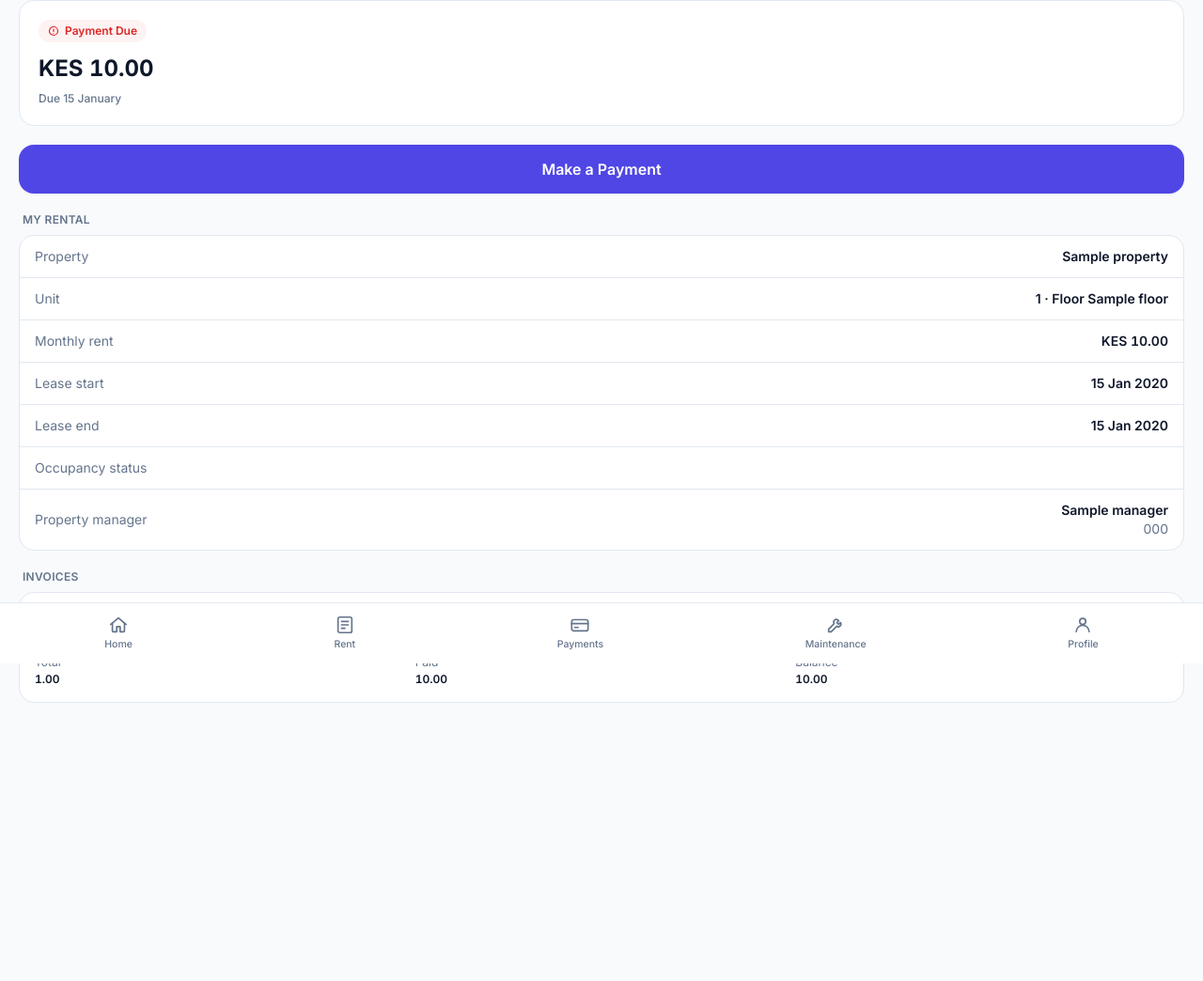
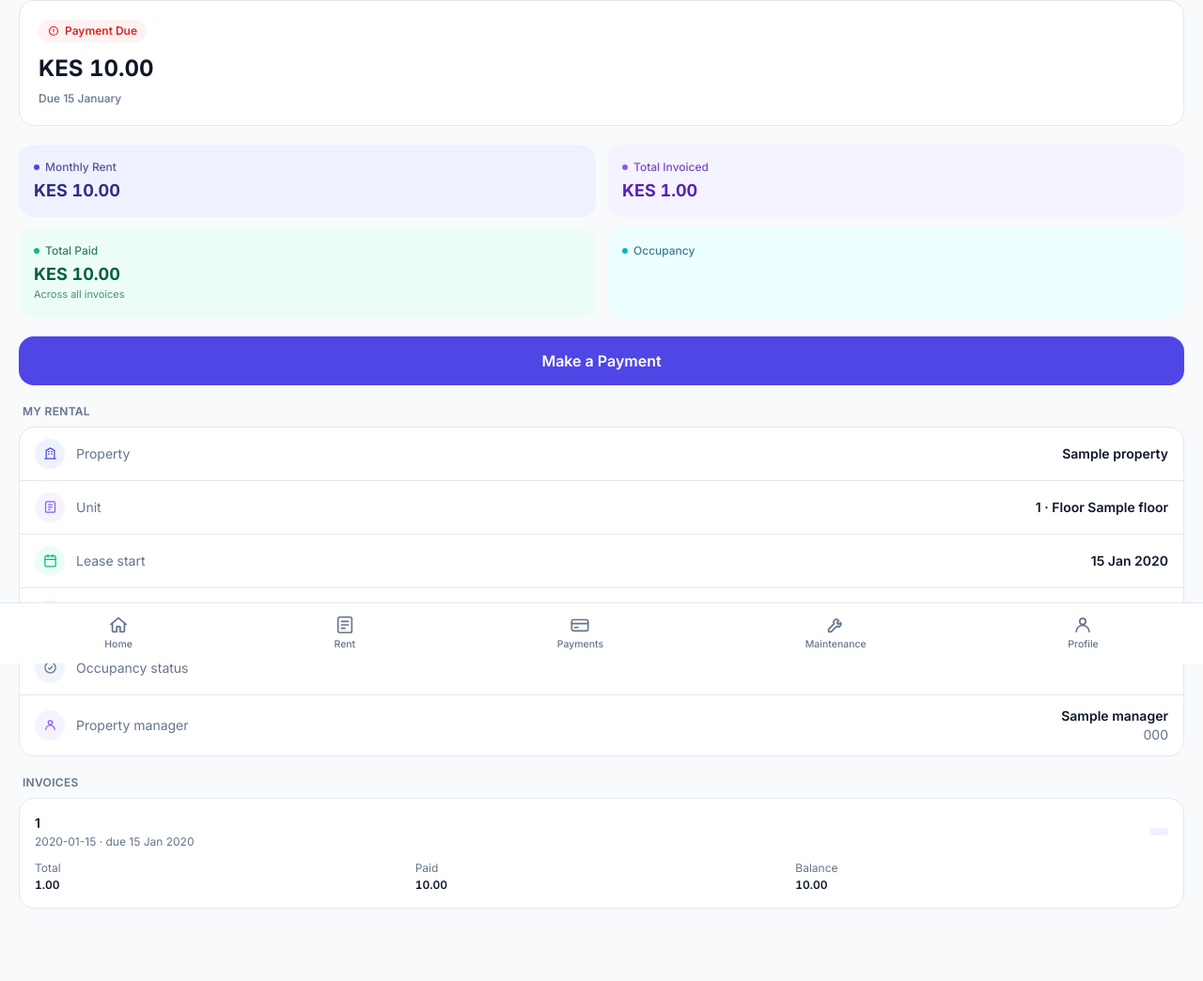
Before and after one commit to learninghub44/new-rental-management-system, a Python web app: template app/templates/tenant/rent.html in a window 1280 px wide. Shown: the part 94-1138 px from the top of the page at 94% size. Before the commit the page ends 842 px from the top, so only its background shows below. Run offline with Jinja, Linux system fonts and the light colour scheme; the template is opened without the code that fills it: most values are stand-ins (such as "Sample title", 1, 10 or a date in 2020); some libraries are stand-ins or nearby versions.

Commit message:
Extend fintech metric-card system to Rent, Maintenance, Profile
Home already had the colored metric-card grid; the other tenant pages
were still plain white cards/rows. Brings them in line:

- rent.html: colored metric row (Monthly Rent/indigo, Deposit or
  Total Invoiced/purple, Total Paid/green, Total Invoiced or
  Occupancy/cyan) above the existing rent-status card. 'My Rental'
  detail rows now each get a small tinted icon (property, unit,
  lease dates, occupancy, manager) instead of plain text rows.
- maintenance.html: new Open/In Progress/Resolved summary row (indigo/
  amber/green) computed from the tenant's own requests list, only
  shown when there's at least one request.
- profile.html: Account Status and Monthly Rent as colored cards
  (status color follows tenant state: active=green, inactive=amber,
  moved out/blacklisted=red); 'My Rental' link now has a tinted icon
  instead of a bare arrow row.

All values come from data already passed into these routes (or a
Jinja sum() over the existing invoices/requests lists) - no fake or
hardcoded figures.

Verified with standalone Jinja2 renders across populated, empty, and
edge-case fixtures (no lease, no invoices, no requests, inactive
tenant, missing deposit) for all three templates.

```diff
--- a/app/templates/tenant/rent.html
+++ b/app/templates/tenant/rent.html
@@ -12,7 +12,18 @@
   <main class="px-5 space-y-5">
 
     {% set monthly_rent = tenant.monthly_rent or (lease.rent_amount if lease else 0) %}
+    {% set deposit_amt = tenant.deposit if tenant.deposit else (lease.deposit if lease else 0) %}
+    {% set total_invoiced = invoices|sum(attribute='total_amount') if invoices else 0 %}
+    {% set total_invoice_paid = invoices|sum(attribute='paid_amount') if invoices else 0 %}
+
     {{ tp.rent_status_card(balance, next_invoice, monthly_rent) }}
+
+    <div class="grid grid-cols-2 gap-3">
+      {{ tp.metric_card("Monthly Rent", tp.money(monthly_rent), "rent") }}
+      {{ tp.metric_card("Deposit", tp.money(deposit_amt), "next") if deposit_amt else tp.metric_card("Total Invoiced", tp.money(total_invoiced), "next") }}
+      {{ tp.metric_card("Total Paid", tp.money(total_invoice_paid), "success", "Across all invoices") }}
+      {{ tp.metric_card("Total Invoiced", tp.money(total_invoiced), "year") if deposit_amt else tp.metric_card("Occupancy", (lease.status.value|title if lease else "—"), "year") }}
+    </div>
 
     <a href="/tenant/payments?start=1" class="flex items-center justify-center gap-2 w-full bg-tp-primary hover:bg-tp-primarydark active:scale-[0.99] transition-all text-white font-semibold py-3.5 rounded-2xl shadow-sm">
       Make a Payment
@@ -23,44 +34,52 @@
       {% if property or unit or lease %}
       <div class="rounded-2xl bg-white border border-tp-border divide-y divide-tp-border overflow-hidden">
         {% if property %}
-        <div class="flex items-center justify-between px-4 py-3">
-          <span class="text-sm text-tp-muted">Property</span>
+        <div class="flex items-center gap-3 px-4 py-3">
+          <div class="w-8 h-8 rounded-full bg-[#EEF2FF] flex items-center justify-center shrink-0">
+            <svg width="15" height="15" viewBox="0 0 24 24" fill="none" stroke="#4F46E5" stroke-width="2" stroke-linecap="round" stroke-linejoin="round"><path d="M3 21h18M5 21V7l7-4 7 4v14M9 9h1M9 13h1M14 9h1M14 13h1" /></svg>
+          </div>
+          <span class="text-sm text-tp-muted flex-1">Property</span>
           <span class="text-sm font-semibold text-tp-ink text-right">{{ property.name }}</span>
         </div>
         {% endif %}
         {% if unit %}
-        <div class="flex items-center justify-between px-4 py-3">
-          <span class="text-sm text-tp-muted">Unit</span>
+        <div class="flex items-center gap-3 px-4 py-3">
+          <div class="w-8 h-8 rounded-full bg-[#F5F3FF] flex items-center justify-center shrink-0">
+            <svg width="15" height="15" viewBox="0 0 24 24" fill="none" stroke="#8B5CF6" stroke-width="2" stroke-linecap="round" stroke-linejoin="round"><rect x="4" y="3" width="16" height="18" rx="2" /><path d="M9 8h6M9 12h6M9 16h3" /></svg>
+          </div>
+          <span class="text-sm text-tp-muted flex-1">Unit</span>
           <span class="text-sm font-semibold text-tp-ink">{{ unit.unit_number }}{% if unit.floor %} · Floor {{ unit.floor }}{% endif %}</span>
         </div>
         {% endif %}
-        <div class="flex items-center justify-between px-4 py-3">
-          <span class="text-sm text-tp-muted">Monthly rent</span>
-          <span class="text-sm font-semibold text-tp-ink tabular-nums">{{ tp.money(monthly_rent) }}</span>
-        </div>
-        {% if tenant.deposit or (lease and lease.deposit) %}
-        <div class="flex items-center justify-between px-4 py-3">
-          <span class="text-sm text-tp-muted">Deposit</span>
-          <span class="text-sm font-semibold text-tp-ink tabular-nums">{{ tp.money(tenant.deposit if tenant.deposit else lease.deposit) }}</span>
-        </div>
-        {% endif %}
         {% if lease %}
-        <div class="flex items-center justify-between px-4 py-3">
-          <span class="text-sm text-tp-muted">Lease start</span>
+        <div class="flex items-center gap-3 px-4 py-3">
+          <div class="w-8 h-8 rounded-full bg-[#ECFDF5] flex items-center justify-center shrink-0">
+            <svg width="15" height="15" viewBox="0 0 24 24" fill="none" stroke="#10B981" stroke-width="2" stroke-linecap="round" stroke-linejoin="round"><rect x="3" y="4" width="18" height="18" rx="2" /><path d="M16 2v4M8 2v4M3 10h18" /></svg>
+          </div>
+          <span class="text-sm text-tp-muted flex-1">Lease start</span>
           <span class="text-sm font-semibold text-tp-ink">{{ lease.start_date.strftime('%d %b %Y') }}</span>
         </div>
-        <div class="flex items-center justify-between px-4 py-3">
-          <span class="text-sm text-tp-muted">Lease end</span>
+        <div class="flex items-center gap-3 px-4 py-3">
+          <div class="w-8 h-8 rounded-full bg-[#ECFDF5] flex items-center justify-center shrink-0">
+            <svg width="15" height="15" viewBox="0 0 24 24" fill="none" stroke="#10B981" stroke-width="2" stroke-linecap="round" stroke-linejoin="round"><rect x="3" y="4" width="18" height="18" rx="2" /><path d="M16 2v4M8 2v4M3 10h18" /></svg>
+          </div>
+          <span class="text-sm text-tp-muted flex-1">Lease end</span>
           <span class="text-sm font-semibold text-tp-ink">{{ lease.end_date.strftime('%d %b %Y') if lease.end_date else 'Open-ended' }}</span>
         </div>
-        <div class="flex items-center justify-between px-4 py-3">
-          <span class="text-sm text-tp-muted">Occupancy status</span>
+        <div class="flex items-center gap-3 px-4 py-3">
+          <div class="w-8 h-8 rounded-full {{ 'bg-[#ECFDF5]' if lease.status.value == 'active' else 'bg-slate-100' }} flex items-center justify-center shrink-0">
+            <svg width="15" height="15" viewBox="0 0 24 24" fill="none" stroke="{{ '#10B981' if lease.status.value == 'active' else '#64748B' }}" stroke-width="2" stroke-linecap="round" stroke-linejoin="round"><circle cx="12" cy="12" r="9" /><path d="M9 12.5 11 15l4-5" /></svg>
+          </div>
+          <span class="text-sm text-tp-muted flex-1">Occupancy status</span>
           <span class="text-sm font-semibold {{ 'text-tp-success' if lease.status.value == 'active' else 'text-tp-muted' }}">{{ lease.status.value|title }}</span>
         </div>
         {% endif %}
         {% if manager %}
-        <div class="flex items-center justify-between px-4 py-3">
-          <span class="text-sm text-tp-muted">Property manager</span>
+        <div class="flex items-center gap-3 px-4 py-3">
+          <div class="w-8 h-8 rounded-full bg-[#F5F3FF] flex items-center justify-center shrink-0">
+            <svg width="15" height="15" viewBox="0 0 24 24" fill="none" stroke="#8B5CF6" stroke-width="2" stroke-linecap="round" stroke-linejoin="round"><circle cx="12" cy="8" r="3.5" /><path d="M4.5 20a7.5 7.5 0 0 1 15 0" /></svg>
+          </div>
+          <span class="text-sm text-tp-muted flex-1">Property manager</span>
           <span class="text-sm font-semibold text-tp-ink text-right">{{ manager.name }}{% if manager.phone %}<br><span class="font-normal text-tp-muted">{{ manager.phone }}</span>{% endif %}</span>
         </div>
         {% endif %}
```
Also changed, not shown: app/templates/tenant/maintenance.html (+10 -0 lines), app/templates/tenant/profile.html (+13 -2 lines).
